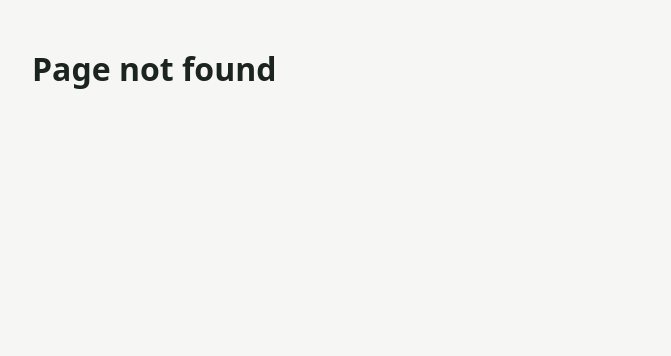
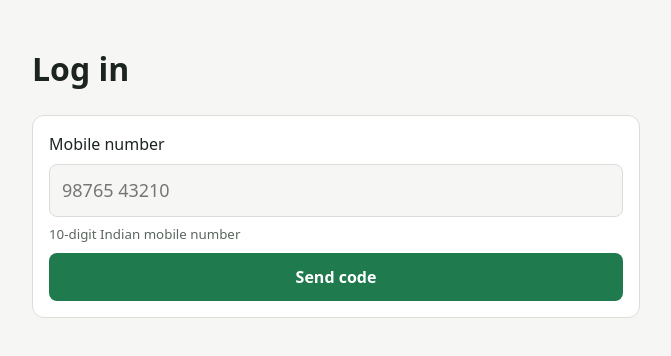
Before and after one commit to vamshi-987/ScrapBid, a React (Vite) app in the folder frontend/: page /login in a window 1280 px wide. Before the commit this address had no page. Shown: the top 356 px of the page, without its empty margins (304-975 px from the left). Built offline with nearby package versions, Linux system fonts and the light colour scheme; no server answers.

Commit message:
Add login screens

```diff
--- a/frontend/src/App.tsx
+++ b/frontend/src/App.tsx
@@ -1,12 +1,31 @@
+import { useEffect, useState } from "react";
 import { Route, Routes } from "react-router";
 
+import { ensureCsrfCookie, fetchMe, logout, type Me } from "./api/auth";
 import { HomePage } from "./pages/HomePage";
+import { LoginPage } from "./pages/LoginPage";
 import { strings } from "./strings";
 
 export function App() {
+  // undefined while loading, null when nobody is logged in.
+  const [me, setMe] = useState<Me | null | undefined>(undefined);
+
+  useEffect(() => {
+    ensureCsrfCookie()
+      .then(fetchMe)
+      .then(setMe)
+      .catch(() => setMe(null));
+  }, []);
+
+  async function handleLogout() {
+    await logout();
+    setMe(null);
+  }
+
   return (
     <Routes>
-      <Route path="/" element={<HomePage />} />
+      <Route path="/" element={<HomePage me={me} onLogout={handleLogout} />} />
+      <Route path="/login" element={<LoginPage onLoggedIn={setMe} />} />
       <Route
         path="*"
         element={
--- /dev/null
+++ b/frontend/src/api/auth.ts
@@ -0,0 +1,77 @@
+import { apiFetch, postJson } from "./client";
+
+export type Me = { id: number; phone: string; is_staff: boolean };
+
+export type RequestOtpResult =
+  | { ok: true; expiresIn: number }
+  | { ok: false; reason: "invalid_phone" | "error" }
+  | { ok: false; reason: "rate_limited"; retryAfter: number };
+
+export type VerifyOtpResult =
+  | { ok: true; me: Me }
+  | {
+      ok: false;
+      reason: "invalid_code" | "too_many_attempts" | "account_disabled" | "invalid_input" | "error";
+    };
+
+/** Makes sure the CSRF cookie is set before any state-changing request. */
+export async function ensureCsrfCookie(): Promise<void> {
+  await apiFetch("/api/auth/csrf");
+}
+
+/** Returns the logged-in user, or null when nobody is logged in. */
+export async function fetchMe(): Promise<Me | null> {
+  const response = await apiFetch("/api/auth/me");
+  return response.ok ? ((await response.json()) as Me) : null;
+}
+
+export async function requestOtp(phone: string): Promise<RequestOtpResult> {
+  try {
+    const response = await postJson("/api/auth/otp/request", { phone });
+    if (response.status === 202) {
+      const body = (await response.json()) as { expires_in: number };
+      return { ok: true, expiresIn: body.expires_in };
+    }
+    if (response.status === 429) {
+      return {
+        ok: false,
+        reason: "rate_limited",
+        retryAfter: Number(response.headers.get("Retry-After")) || 0,
+      };
+    }
+    if (response.status === 400) {
+      return { ok: false, reason: "invalid_phone" };
+    }
+  } catch {
+    // Network failure: fall through to a generic error.
+  }
+  return { ok: false, reason: "error" };
+}
+
+const VERIFY_REASONS = ["invalid_code", "too_many_attempts", "account_disabled"] as const;
+
+export async function verifyOtp(phone: string, code: string): Promise<VerifyOtpResult> {
+  try {
+    const response = await postJson("/api/auth/otp/verify", { phone, code });
+    if (response.ok) {
+      return { ok: true, me: (await response.json()) as Me };
+    }
+    if (response.status === 400 || response.status === 403) {
+      const body = (await response.json().catch(() => ({}))) as { code?: string };
+      const reason = VERIFY_REASONS.find((known) => known === body.code);
+      if (reason) {
+        return { ok: false, reason };
+      }
+      if (response.status === 400) {
+        return { ok: false, reason: "invalid_input" };
+      }
+    }
+  } catch {
+    // Network failure: fall through to a generic error.
+  }
+  return { ok: false, reason: "error" };
+}
+
+export async function logout(): Promise<void> {
+  await postJson("/api/auth/logout");
+}
--- a/frontend/src/api/client.ts
+++ b/frontend/src/api/client.ts
@@ -20,10 +20,19 @@ export function apiFetch(path: string, init: RequestInit = {}): Promise<Response
   const headers = new Headers(init.headers);
   headers.set("Accept", "application/json");
   if (UNSAFE_METHODS.has(method)) {
-    const token = csrfTokenFrom(document.cookie);
+    const token = csrfTokenFrom(globalThis.document?.cookie ?? "");
     if (token) {
       headers.set("X-CSRFToken", token);
     }
   }
   return fetch(path, { ...init, method, headers, credentials: "same-origin" });
 }
+
+/** Sends a JSON body with POST. */
+export function postJson(path: string, body?: unknown): Promise<Response> {
+  return apiFetch(path, {
+    method: "POST",
+    headers: { "Content-Type": "application/json" },
+    body: body === undefined ? undefined : JSON.stringify(body),
+  });
+}
--- a/frontend/src/index.css
+++ b/frontend/src/index.css
@@ -75,3 +75,62 @@ body {
   color: var(--error);
   font-weight: 600;
 }
+
+.card + .card,
+.session,
+.button {
+  margin-bottom: 1rem;
+}
+
+.form {
+  display: flex;
+  flex-direction: column;
+  gap: 0.5rem;
+}
+
+.form small {
+  color: var(--muted);
+}
+
+input {
+  font: inherit;
+  font-size: 1.125rem;
+  padding: 0.75rem;
+  border: 1px solid var(--border);
+  border-radius: 0.5rem;
+  background: var(--bg);
+  color: var(--text);
+}
+
+button,
+.button {
+  display: inline-block;
+  font: inherit;
+  font-weight: 600;
+  text-align: center;
+  text-decoration: none;
+  padding: 0.75rem 1rem;
+  border: 0;
+  border-radius: 0.5rem;
+  background: var(--ok);
+  color: #ffffff;
+  cursor: pointer;
+}
+
+button:disabled {
+  opacity: 0.6;
+  cursor: wait;
+}
+
+button.link {
+  background: none;
+  color: var(--ok);
+  padding: 0.25rem 0;
+  font-weight: 500;
+}
+
+.form-links {
+  display: flex;
+  justify-content: space-between;
+  gap: 1rem;
+}
--- a/frontend/src/pages/HomePage.tsx
+++ b/frontend/src/pages/HomePage.tsx
@@ -1,5 +1,7 @@
 import { useEffect, useState } from "react";
+import { Link } from "react-router";
 
+import type { Me } from "../api/auth";
 import { apiFetch } from "../api/client";
 import { strings } from "../strings";
 
@@ -10,7 +12,9 @@ type Health = {
 
 type State = { kind: "loading" } | { kind: "unreachable" } | { kind: "loaded"; health: Health };
 
-export function HomePage() {
+type Props = { me: Me | null | undefined; onLogout: () => void };
+
+export function HomePage({ me, onLogout }: Props) {
   const [state, setState] = useState<State>({ kind: "loading" });
 
   useEffect(() => {
@@ -30,6 +34,22 @@ export function HomePage() {
     <main className="page">
       <h1>{strings.appName}</h1>
       <p>{strings.tagline}</p>
+
+      {me && (
+        <section className="card session">
+          <p>
+            {strings.session.loggedInAs} <strong>{me.phone}</strong>
+          </p>
+          <button type="button" onClick={onLogout}>
+            {strings.session.logOut}
+          </button>
+        </section>
+      )}
+      {me === null && (
+        <Link className="button" to="/login">
+          {strings.session.logIn}
+        </Link>
+      )}
 
       <section className="card" aria-live="polite">
         <h2>{t.title}</h2>
--- /dev/null
+++ b/frontend/src/pages/LoginPage.tsx
@@ -0,0 +1,114 @@
+import { useState, type FormEvent } from "react";
+import { useNavigate } from "react-router";
+
+import { requestOtp, verifyOtp, type Me } from "../api/auth";
+import { strings } from "../strings";
+
+type ErrorKey = keyof typeof strings.login.errors;
+
+export function LoginPage({ onLoggedIn }: { onLoggedIn: (me: Me) => void }) {
+  const t = strings.login;
+  const navigate = useNavigate();
+  const [step, setStep] = useState<"phone" | "code">("phone");
+  const [phone, setPhone] = useState("");
+  const [code, setCode] = useState("");
+  const [busy, setBusy] = useState(false);
+  const [error, setError] = useState<ErrorKey | null>(null);
+
+  async function sendCode(event?: FormEvent) {
+    event?.preventDefault();
+    setBusy(true);
+    setError(null);
+    const result = await requestOtp(phone);
+    setBusy(false);
+    if (result.ok) {
+      setCode("");
+      setStep("code");
+    } else {
+      setError(result.reason);
+    }
+  }
+
+  async function submitCode(event: FormEvent) {
+    event.preventDefault();
+    setBusy(true);
+    setError(null);
+    const result = await verifyOtp(phone, code);
+    setBusy(false);
+    if (result.ok) {
+      onLoggedIn(result.me);
+      navigate("/");
+    } else {
+      setError(result.reason);
+    }
+  }
+
+  return (
+    <main className="page">
+      <h1>{t.title}</h1>
+
+      {step === "phone" ? (
+        <form className="card form" onSubmit={sendCode}>
+          <label htmlFor="phone">{t.phoneLabel}</label>
+          <input
+            id="phone"
+            type="tel"
+            inputMode="tel"
+            autoComplete="tel-national"
+            placeholder="98765 43210"
+            aria-describedby="phone-hint"
+            value={phone}
+            onChange={(event) => setPhone(event.target.value)}
+            required
+          />
+          <small id="phone-hint">{t.phoneHint}</small>
+          <button type="submit" disabled={busy}>
+            {busy ? t.sending : t.sendCode}
+          </button>
+        </form>
+      ) : (
+        <form className="card form" onSubmit={submitCode}>
+          <p>
+            {t.codeSentTo} {phone}
+          </p>
+          <label htmlFor="code">{t.codeLabel}</label>
+          <input
+            id="code"
+            type="text"
+            inputMode="numeric"
+            autoComplete="one-time-code"
+            pattern="\d{6}"
+            maxLength={6}
+            value={code}
+            onChange={(event) => setCode(event.target.value.replace(/\D/g, ""))}
+            required
+          />
+          <button type="submit" disabled={busy}>
+            {busy ? t.verifying : t.verify}
+          </button>
+          <div className="form-links">
+            <button type="button" className="link" onClick={() => sendCode()} disabled={busy}>
+              {t.resend}
+            </button>
+            <button
+              type="button"
+              className="link"
+              onClick={() => {
+                setStep("phone");
+                setError(null);
+              }}
+            >
+              {t.changeNumber}
+            </button>
+          </div>
+        </form>
+      )}
+
+      {error && (
+        <p className="status-error" role="alert">
+          {t.errors[error]}
+        </p>
+      )}
+    </main>
+  );
+}
--- a/frontend/src/strings/en.ts
+++ b/frontend/src/strings/en.ts
@@ -13,5 +13,32 @@ export const en = {
     checkOk: "OK",
     checkError: "Error",
   },
+  session: {
+    loggedInAs: "Logged in as",
+    logIn: "Log in",
+    logOut: "Log out",
+  },
+  login: {
+    title: "Log in",
+    phoneLabel: "Mobile number",
+    phoneHint: "10-digit Indian mobile number",
+    sendCode: "Send code",
+    sending: "Sending…",
+    codeLabel: "6-digit code",
+    codeSentTo: "We sent a code to",
+    verify: "Log in",
+    verifying: "Checking…",
+    changeNumber: "Use a different number",
+    resend: "Send a new code",
+    errors: {
+      invalid_phone: "Enter a valid 10-digit Indian mobile number.",
+      rate_limited: "Too many codes requested. Try again in a few minutes.",
+      invalid_code: "That code is wrong or has expired.",
+      too_many_attempts: "Too many wrong attempts. Send a new code.",
+      account_disabled: "This account is disabled.",
+      invalid_input: "Enter the 6-digit code.",
+      error: "Something went wrong. Check your connection and try again.",
+    },
+  },
   notFound: "Page not found",
 } as const;
```
Also changed, not shown: 2 other files (tests, documents, lock files or other folders).
